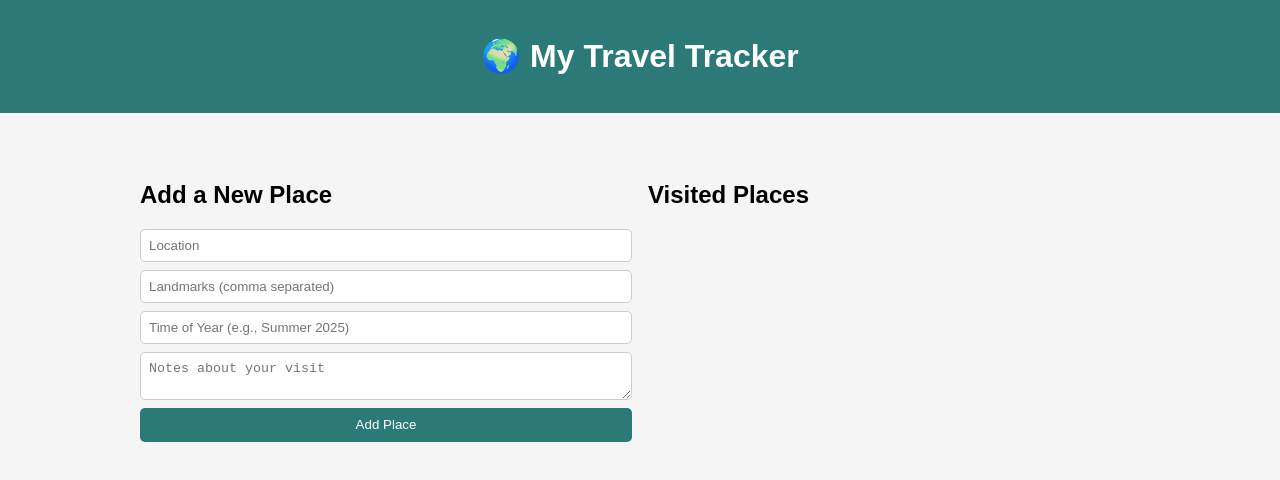
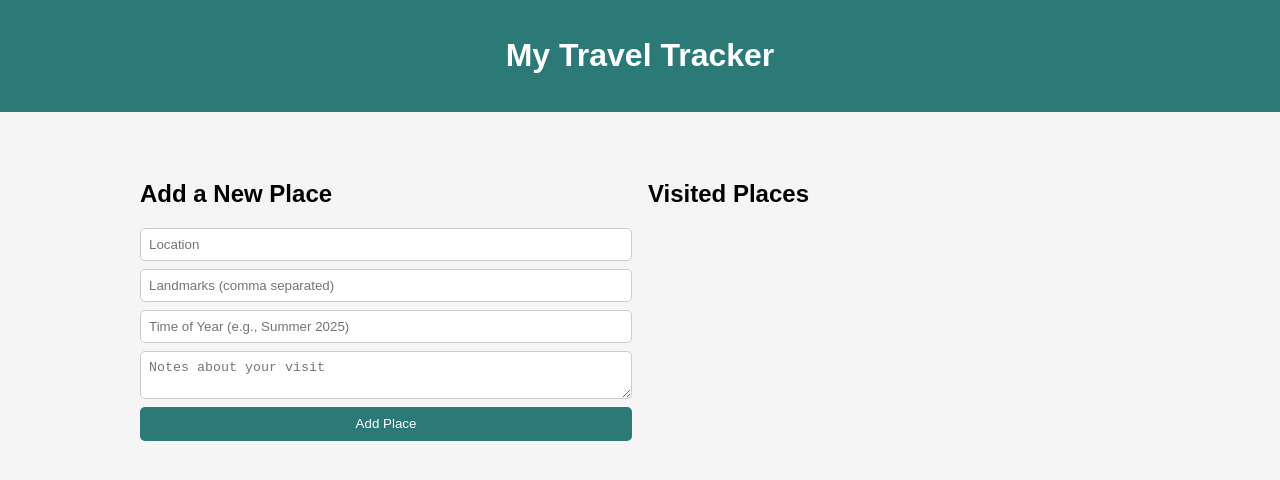
Before and after one commit to officialcolins/visited-places, a plain HTML site: page index.html in a window 1280 px wide. Drawn offline with Linux system fonts and the light colour scheme.

Commit message:
html edit

```diff
--- a/index.html
+++ b/index.html
@@ -8,7 +8,7 @@
 </head>
 <body>
   <header>
-    <h1>🌍 My Travel Tracker</h1>
+    <h1>My Travel Tracker</h1>
   </header>
 
   <main>
```
